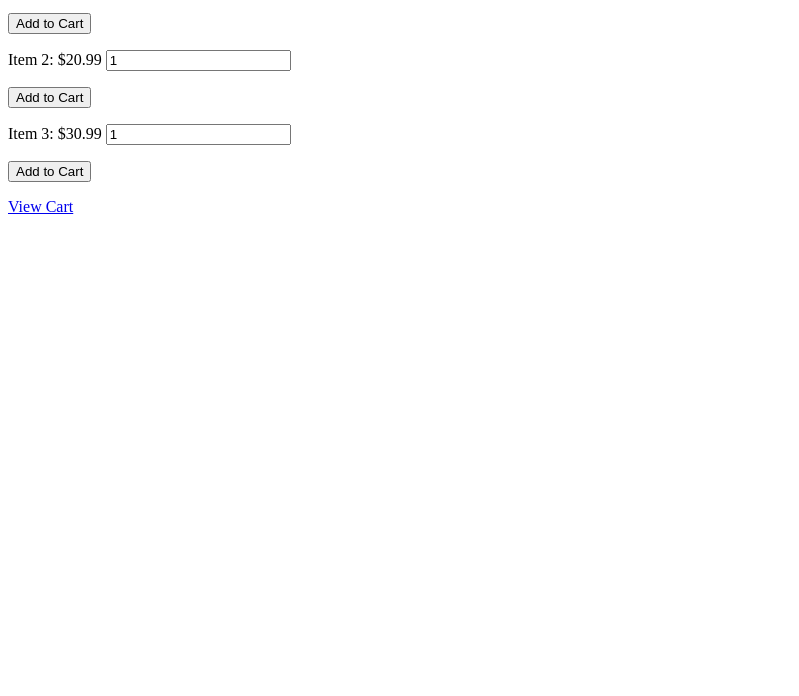
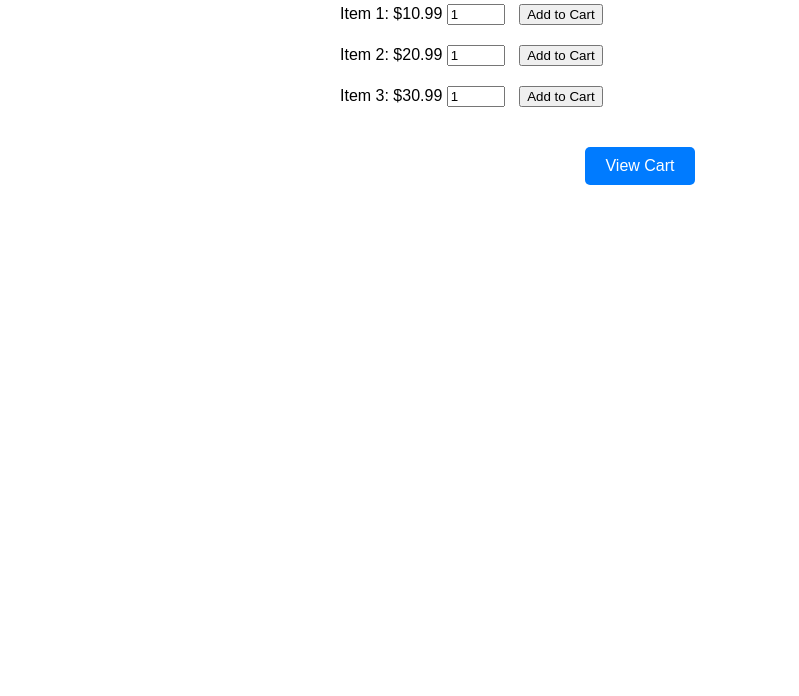
Before and after one commit to Javila127/CS3800NetProject2, a plain HTML site: page templates/home.html in a window 1280 px wide. Shown: the part 104-800 px from the top of the page, without its empty margins (0-799 px from the left). Drawn offline with Linux system fonts and the light colour scheme.

Commit message:
Update UI

```diff
--- a/templates/home.html
+++ b/templates/home.html
@@ -1,24 +1,68 @@
 <!DOCTYPE html>
-<html>
+<html lang="en">
 <head>
-    <title>Home</title>
+    <meta charset="UTF-8">
+    <meta name="viewport" content="width=device-width, initial-scale=1.0">
+    <title>Shopping Cart</title>
+    <style>
+        body {
+            font-family: Arial, sans-serif;
+            padding: 20px;
+        }
+        .container {
+            max-width: 600px;
+            margin: 0 auto;
+        }
+        h1 {
+            text-align: center;
+        }
+        .item {
+            margin-bottom: 20px;
+        }
+        .item p {
+            margin: 0;
+        }
+        .item input[type="number"] {
+            width: 50px;
+        }
+        .item button {
+            margin-left: 10px;
+        }
+        .view-cart {
+            text-align: center;
+        }
+        .view-cart a {
+            text-decoration: none;
+            background-color: #007bff;
+            color: #fff;
+            padding: 10px 20px;
+            border-radius: 5px;
+            display: inline-block;
+            margin-top: 20px;
+        }
+    </style>
 </head>
 <body>
+    <div class="container">
         <h1>Items for Sale</h1>
+        <div class="item">
             <form action="/add_to_cart/item1" method="POST">
-        <p>Item 1: $10.99 <input type="number" name="quantity" value="1" min="1"></p>
-        <button type="submit">Add to Cart</button>
+                <p>Item 1: $10.99 <input type="number" name="quantity" value="1" min="1"> <button type="submit">Add to Cart</button></p>
             </form>
+        </div>
+        <div class="item">
             <form action="/add_to_cart/item2" method="POST">
-        <p>Item 2: $20.99 <input type="number" name="quantity" value="1" min="1"></p>
-        <button type="submit">Add to Cart</button>
+                <p>Item 2: $20.99 <input type="number" name="quantity" value="1" min="1"> <button type="submit">Add to Cart</button></p>
             </form>
+        </div>
+        <div class="item">
             <form action="/add_to_cart/item3" method="POST">
-        <p>Item 3: $30.99 <input type="number" name="quantity" value="1" min="1"></p>
-        <button type="submit">Add to Cart</button>
+                <p>Item 3: $30.99 <input type="number" name="quantity" value="1" min="1"> <button type="submit">Add to Cart</button></p>
             </form>
-    <a href="/cart">
-        <p>View Cart</p>
-    </a>
+        </div>
+        <div class="view-cart">
+            <a href="/cart">View Cart</a>
+        </div>
+    </div>
 </body>
 </html>
```
Lines whose indentation alone changed are shown as unchanged.
